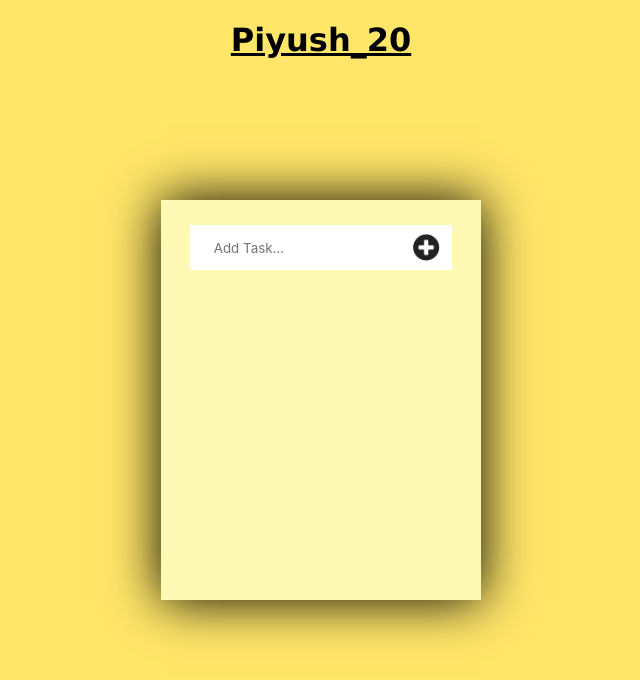
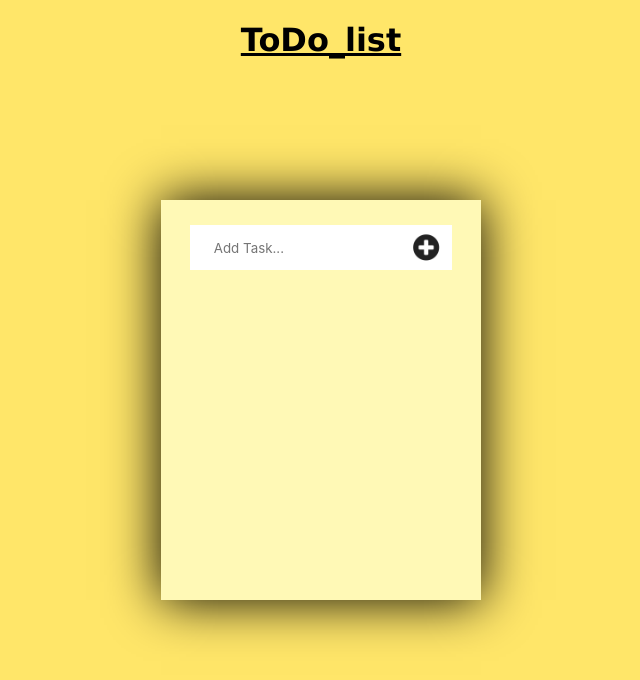
Before and after one commit to piyushgangwar/ToDo_List, a plain HTML site: page index.html in a window 1280 px wide. Shown: the whole page, without its empty margins (319-959 px from the left). Drawn offline with Linux system fonts and the light colour scheme.

Commit message:
commit changes

```diff
--- a/index.html
+++ b/index.html
@@ -4,11 +4,11 @@
     <meta charset="UTF-8" />
     <meta name="viewport" content="width=device-width, initial-scale=1.0" />
     <meta http-equiv="X-UA-Compatible" content="IE=edge">
-    <title>To_Do</title>
+    <title>ToDo_List</title>
     <link rel="stylesheet" href="style.css" />
   </head>
   <body>
-    <h1>Piyush_20</h1>
+    <h1>ToDo_list</h1>
     <div class="mainbox">
       <input type="text" class="addnts" placeholder=" Add Task...">
       <button class="addBtn" onclick="addElement()">
```
